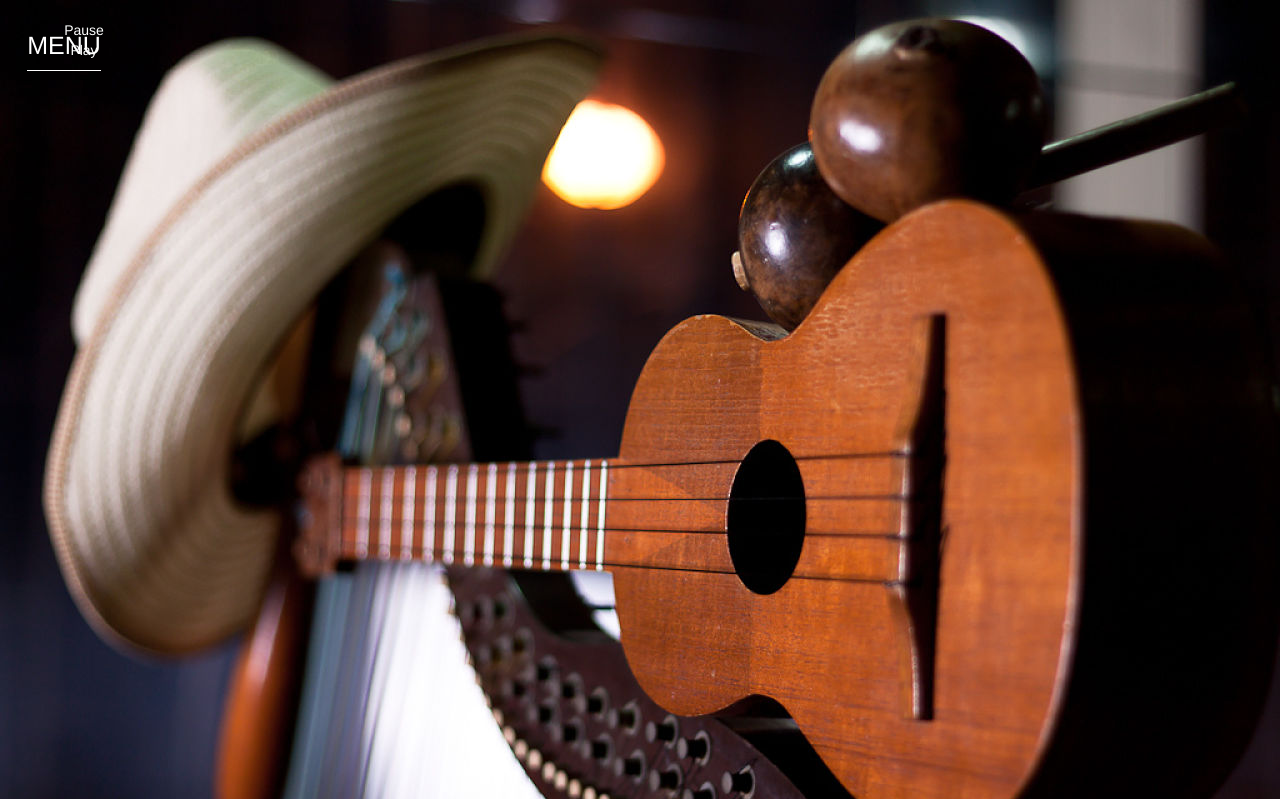
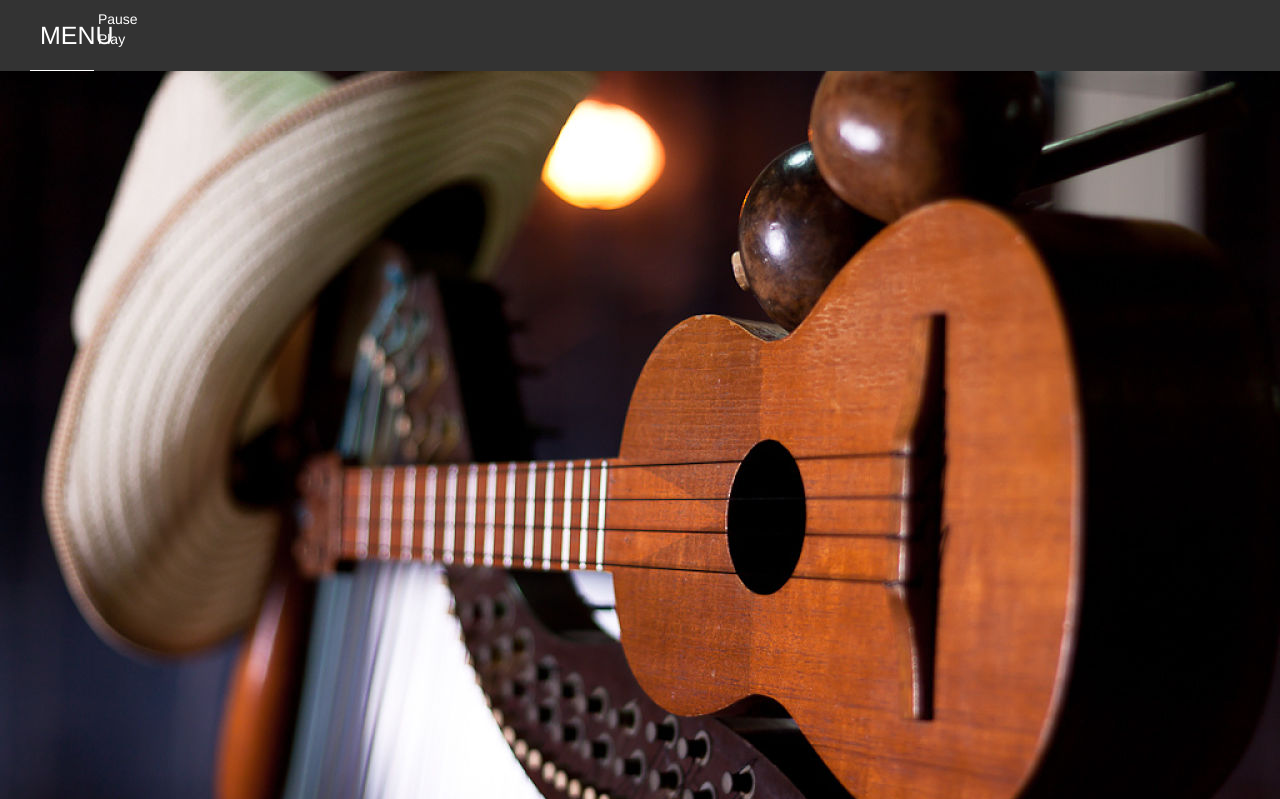
Before and after one commit to migmosquera/cheyproducciones, a PHP site: page / in a window 1280 px wide. Shown: the top 799 px of the page. Run offline with PHP 8.4, Linux system fonts and the light colour scheme; tables that the repository leaves empty or names only in its code hold one stand-in row (values such as "Sample post"); some libraries are stand-ins or nearby versions.

Commit message:
subiendo estilos de header

```diff
--- a/index.php
+++ b/index.php
@@ -32,7 +32,7 @@
         <div id="content" class="content">
             <div class="contMenu">
                 <p id="openMenu" class="openMenu">MENU</p>
-                <div style="position: absolute; z-index: 1;width: 10%; color: #fff">
+                <div class="buttonMusic">
                     <div id="pauseAudio" >Pause</div>
                     <div id="playAudio" >Play</div>
                     <video id="videoTap" src="<?php echo $song[0]["url_song"] ; ?>" autoplay controls style="display:none" ></video>
--- a/static/css/main.css
+++ b/static/css/main.css
@@ -165,13 +165,23 @@ ul.nostyle i {
     border-bottom: 1px solid #fff;
     margin: 0 auto;
     cursor: pointer;
+    padding: 10px;
+    width: 5%;
+    text-align: center;
+    display: inline-block;
+    margin-left: 30px;
 }
 
 .contMenu {
-    padding: 20px;
+    width: 100%;
+    display: block;
+    background: #333;
+}
+
+.buttonMusic{
     width: 10%;
-    text-align: center;
-    display: -webkit-box;
+    color: #fff;
+    display: inline-block;
 }
 
 li{
```
